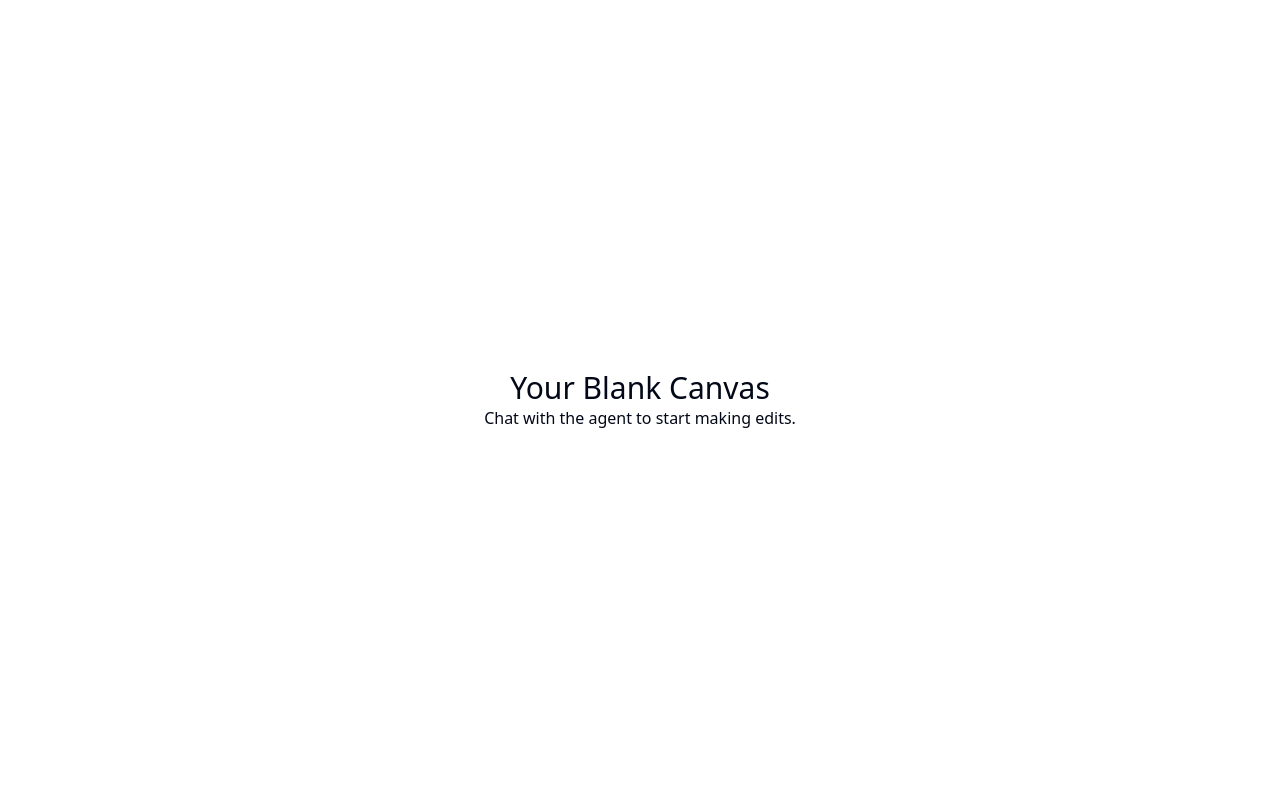
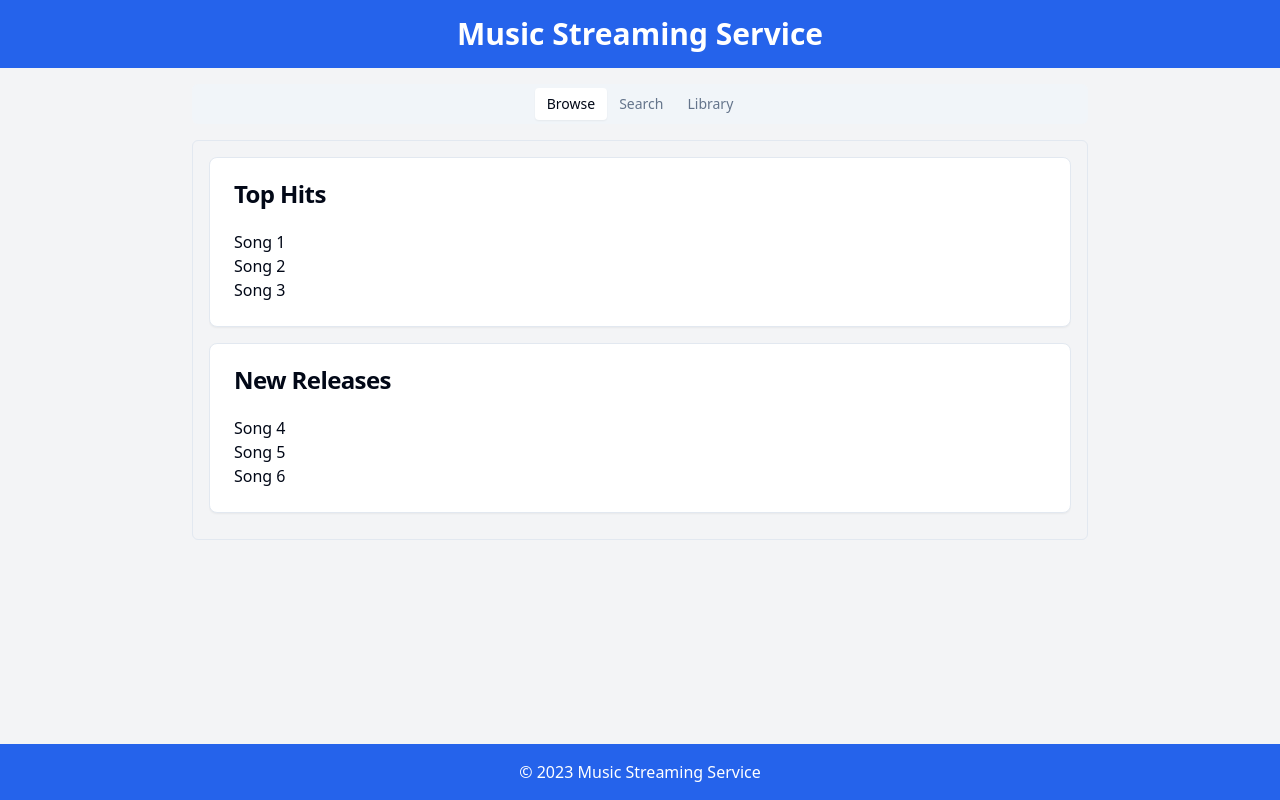
Before and after one commit to GPT-Engineer-App-Dev/melo-stream, a React (Vite) app: page / in a window 1280 px wide. Built offline with nearby package versions, Linux system fonts and the light colour scheme.

Commit message:
Create initial layout for music streaming service

```diff
--- a/src/pages/Index.jsx
+++ b/src/pages/Index.jsx
@@ -1,15 +1,74 @@
-// Update this page (the content is just a fallback if you fail and example)
+import React from "react";
+import { Button } from "@/components/ui/button";
+import { Card, CardContent, CardHeader, CardTitle } from "@/components/ui/card";
+import { Input } from "@/components/ui/input";
+import { ScrollArea } from "@/components/ui/scroll-area";
+import { Tabs, TabsContent, TabsList, TabsTrigger } from "@/components/ui/tabs";
 
 const Index = () => {
   return (
-    <div className="h-screen w-screen flex items-center justify-center">
-      {/* Update with components here - default to put new layout sections as separate components in the components folder, and import them here */}
-      <div>
-        <h1 className="text-3xl text-center">Your Blank Canvas</h1>
-        <p className="text-center">
-          Chat with the agent to start making edits.
-        </p>
-      </div>
+    <div className="h-screen w-screen flex flex-col items-center justify-center bg-gray-100">
+      <header className="w-full p-4 bg-blue-600 text-white text-center">
+        <h1 className="text-3xl font-bold">Music Streaming Service</h1>
+      </header>
+      <main className="flex-1 w-full p-4">
+        <div className="max-w-4xl mx-auto">
+          <Tabs defaultValue="browse" className="w-full">
+            <TabsList className="flex justify-center mb-4">
+              <TabsTrigger value="browse">Browse</TabsTrigger>
+              <TabsTrigger value="search">Search</TabsTrigger>
+              <TabsTrigger value="library">Library</TabsTrigger>
+            </TabsList>
+            <TabsContent value="browse">
+              <ScrollArea className="h-[400px] w-full rounded-md border p-4">
+                <Card className="mb-4">
+                  <CardHeader>
+                    <CardTitle>Top Hits</CardTitle>
+                  </CardHeader>
+                  <CardContent>
+                    <p>Song 1</p>
+                    <p>Song 2</p>
+                    <p>Song 3</p>
+                  </CardContent>
+                </Card>
+                <Card className="mb-4">
+                  <CardHeader>
+                    <CardTitle>New Releases</CardTitle>
+                  </CardHeader>
+                  <CardContent>
+                    <p>Song 4</p>
+                    <p>Song 5</p>
+                    <p>Song 6</p>
+                  </CardContent>
+                </Card>
+              </ScrollArea>
+            </TabsContent>
+            <TabsContent value="search">
+              <div className="flex flex-col items-center">
+                <Input placeholder="Search for songs, artists, or albums" className="mb-4 w-full" />
+                <Button>Search</Button>
+              </div>
+            </TabsContent>
+            <TabsContent value="library">
+              <ScrollArea className="h-[400px] w-full rounded-md border p-4">
+                <Card className="mb-4">
+                  <CardHeader>
+                    <CardTitle>Your Playlists</CardTitle>
+                  </CardHeader>
+                  <CardContent>
+                    <p>Playlist 1</p>
+                    <p>Playlist 2</p>
+                    <p>Playlist 3</p>
+                  </CardContent>
+                </Card>
+              </ScrollArea>
+            </TabsContent>
+          </Tabs>
+        </div>
+      </main>
+      <footer className="w-full p-4 bg-blue-600 text-white text-center">
+        <p>&copy; 2023 Music Streaming Service</p>
+      </footer>
     </div>
   );
 };
```
